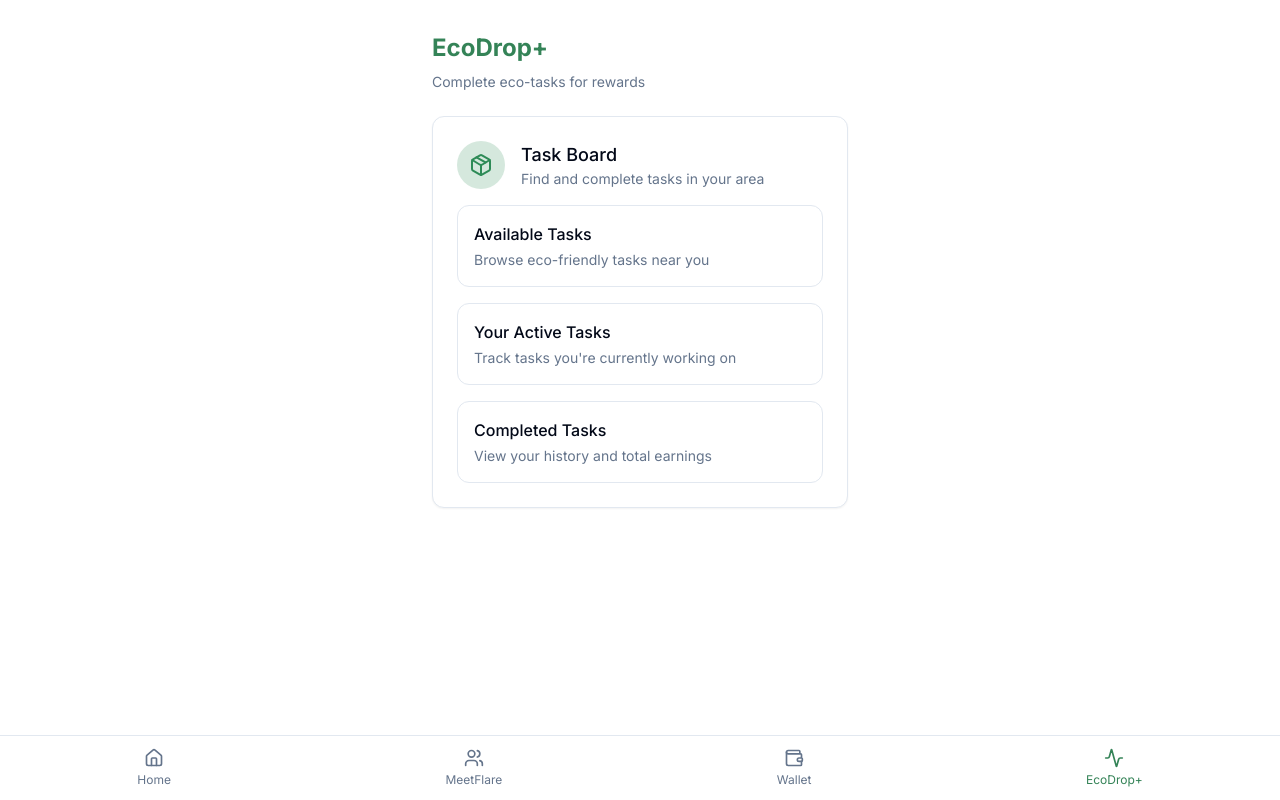
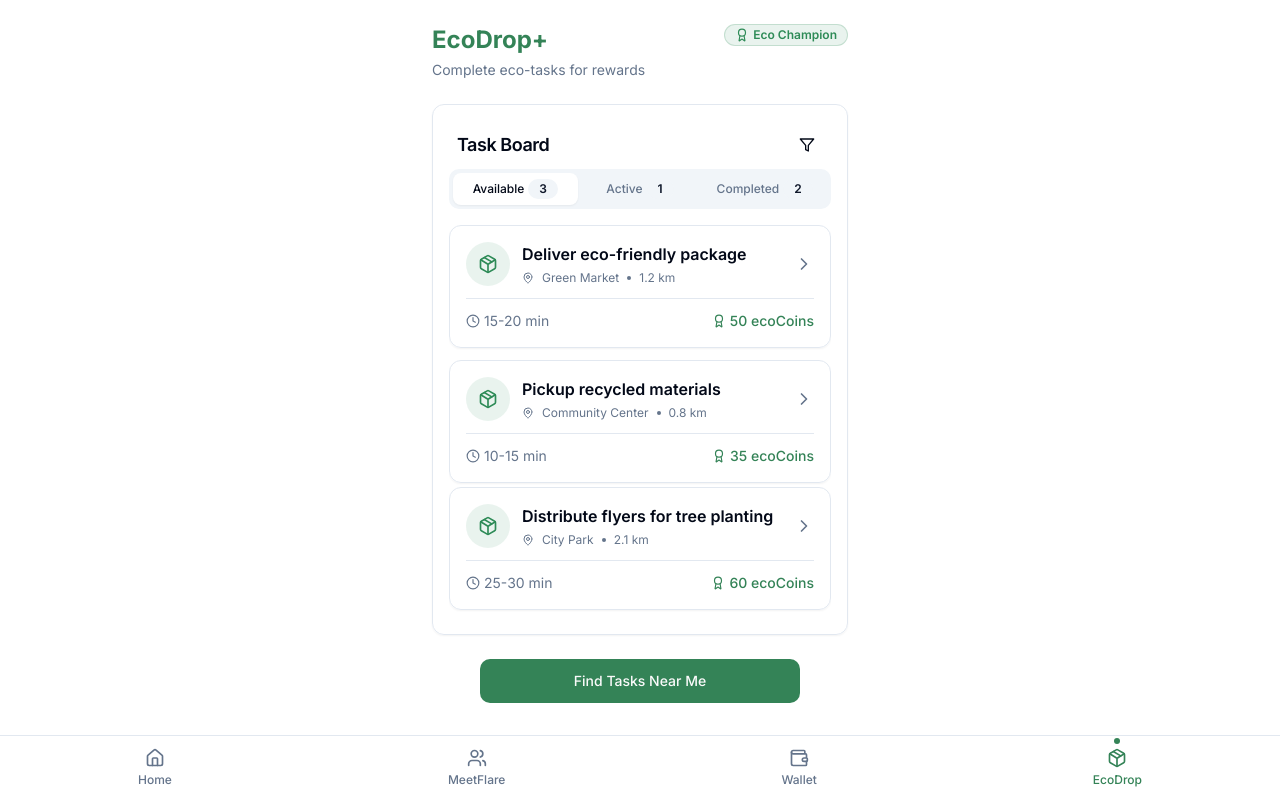
Before and after one commit to ecorunapp/eco-stride-rewards, a React (Vite) app: page /ecodrop in a window 1280 px wide. Built offline with nearby package versions, Linux system fonts and the light colour scheme.

Commit message:
Refactor: Improve UI/UX across the app

```diff
--- a/src/components/layout/BottomNav.tsx
+++ b/src/components/layout/BottomNav.tsx
@@ -1,7 +1,7 @@
 
 import React from "react";
 import { Link, useLocation } from "react-router-dom";
-import { Home, Wallet, Activity, Users } from "lucide-react";
+import { Home, Wallet, Package, Users } from "lucide-react";
 import { cn } from "@/lib/utils";
 
 const BottomNav = () => {
@@ -24,14 +24,14 @@ const BottomNav = () => {
       path: "/wallet",
     },
     {
-      icon: Activity,
-      label: "EcoDrop+",
+      icon: Package,
+      label: "EcoDrop",
       path: "/ecodrop",
     }
   ];
 
   return (
-    <nav className="fixed bottom-0 left-0 right-0 z-50 bg-background border-t border-border">
+    <nav className="fixed bottom-0 left-0 right-0 z-50 bg-background/80 backdrop-blur-md border-t border-border">
       <div className="flex justify-around items-center h-16">
         {navItems.map((item) => {
           const isActive = location.pathname === item.path;
@@ -41,18 +41,24 @@ const BottomNav = () => {
               key={item.path}
               to={item.path}
               className={cn(
-                "flex flex-col items-center justify-center px-3 py-1",
+                "flex flex-col items-center justify-center px-3 py-1 relative",
                 "transition-colors duration-200",
                 isActive
                   ? "text-primary"
                   : "text-muted-foreground hover:text-foreground"
               )}
             >
+              {isActive && (
+                <span className="absolute -top-1.5 w-1.5 h-1.5 rounded-full bg-primary" />
+              )}
               <item.icon className={cn(
-                "h-5 w-5",
-                isActive && "text-primary"
+                "h-5 w-5 mb-1",
+                isActive ? "text-primary" : "text-muted-foreground"
               )} />
-              <span className="text-xs mt-1">{item.label}</span>
+              <span className={cn(
+                "text-xs font-medium",
+                isActive ? "text-primary" : "text-muted-foreground"
+              )}>{item.label}</span>
             </Link>
           );
         })}
--- a/src/pages/EcoDropPage.tsx
+++ b/src/pages/EcoDropPage.tsx
@@ -1,46 +1,187 @@
 
-import React from "react";
-import { Card, CardContent } from "@/components/ui/card";
-import { Package } from "lucide-react";
+import React, { useState } from "react";
+import { Card, CardContent, CardHeader, CardTitle } from "@/components/ui/card";
+import { Package, MapPin, Clock, Award, ChevronRight, Filter } from "lucide-react";
+import { Button } from "@/components/ui/button";
+import { Tabs, TabsList, TabsTrigger, TabsContent } from "@/components/ui/tabs";
+import { Separator } from "@/components/ui/separator";
+import { Badge } from "@/components/ui/badge";
+
+const TaskCard = ({ title, location, timeEstimate, reward, distance }) => (
+  <Card className="w-full mb-3 hover:shadow-md transition-shadow duration-300 cursor-pointer border-border bg-background/80 backdrop-blur-sm">
+    <CardContent className="p-4">
+      <div className="flex items-center justify-between">
+        <div className="flex items-center gap-3">
+          <div className="bg-eco-green/10 p-3 rounded-full">
+            <Package className="h-5 w-5 text-eco-green" />
+          </div>
+          <div>
+            <h3 className="font-semibold text-base">{title}</h3>
+            <div className="flex items-center gap-2 text-muted-foreground text-xs mt-1">
+              <MapPin className="h-3 w-3" />
+              <span>{location}</span>
+              <span className="inline-block h-1 w-1 rounded-full bg-muted-foreground"></span>
+              <span>{distance}</span>
+            </div>
+          </div>
+        </div>
+        <ChevronRight className="h-5 w-5 text-muted-foreground" />
+      </div>
+
+      <Separator className="my-3" />
+
+      <div className="flex items-center justify-between text-sm">
+        <div className="flex items-center gap-1 text-muted-foreground">
+          <Clock className="h-3.5 w-3.5" />
+          <span>{timeEstimate}</span>
+        </div>
+        <div className="flex items-center gap-1 text-primary font-medium">
+          <Award className="h-3.5 w-3.5" />
+          <span>{reward}</span>
+        </div>
+      </div>
+    </CardContent>
+  </Card>
+);
 
 const EcoDropPage = () => {
+  const [activeTab, setActiveTab] = useState("available");
+
+  // Mock task data
+  const availableTasks = [
+    {
+      id: 1,
+      title: "Deliver eco-friendly package",
+      location: "Green Market",
+      distance: "1.2 km",
+      timeEstimate: "15-20 min",
+      reward: "50 ecoCoins"
+    },
+    {
+      id: 2,
+      title: "Pickup recycled materials",
+      location: "Community Center",
+      distance: "0.8 km",
+      timeEstimate: "10-15 min",
+      reward: "35 ecoCoins"
+    },
+    {
+      id: 3,
+      title: "Distribute flyers for tree planting",
+      location: "City Park",
+      distance: "2.1 km",
+      timeEstimate: "25-30 min",
+      reward: "60 ecoCoins"
+    }
+  ];
+
+  const activeTasks = [
+    {
+      id: 4,
+      title: "Collect compostable waste",
+      location: "Local Farm",
+      distance: "1.5 km",
+      timeEstimate: "15 min left",
+      reward: "45 ecoCoins"
+    }
+  ];
+
+  const completedTasks = [
+    {
+      id: 5,
+      title: "Delivered organic groceries",
+      location: "Riverside Apartments",
+      distance: "1.7 km",
+      timeEstimate: "Completed",
+      reward: "55 ecoCoins (earned)"
+    },
+    {
+      id: 6,
+      title: "Collected recyclable electronics",
+      location: "Tech Recycling Center",
+      distance: "3.2 km",
+      timeEstimate: "Completed",
+      reward: "80 ecoCoins (earned)"
+    }
+  ];
+
   return (
-    <div className="container max-w-md mx-auto px-4 py-8">
-      <header className="mb-6">
-        <h1 className="text-2xl font-bold text-primary mb-2">EcoDrop+</h1>
-        <p className="text-sm text-muted-foreground">Complete eco-tasks for rewards</p>
+    <div className="container max-w-md mx-auto px-4 py-6">
+      <header className="flex justify-between items-start mb-6">
+        <div>
+          <h1 className="text-2xl font-bold text-primary mb-1">EcoDrop+</h1>
+          <p className="text-sm text-muted-foreground">Complete eco-tasks for rewards</p>
+        </div>
+        <Badge variant="outline" className="flex items-center gap-1 bg-eco-green/10 text-eco-green border-eco-green/20">
+          <Award className="h-3.5 w-3.5" />
+          Eco Champion
+        </Badge>
       </header>
 
-      <Card className="mb-8">
-        <CardContent className="p-6">
-          <div className="flex items-center space-x-4 mb-4">
-            <div className="bg-eco-green/20 p-3 rounded-full">
-              <Package className="h-6 w-6 text-eco-green" />
-            </div>
-            <div>
-              <h2 className="text-lg font-medium">Task Board</h2>
-              <p className="text-sm text-muted-foreground">Find and complete tasks in your area</p>
-            </div>
-          </div>
+      <Card className="mb-6 border-border bg-background/80 backdrop-blur-sm">
+        <CardHeader className="pb-2">
+          <CardTitle className="text-lg flex items-center justify-between">
+            <span>Task Board</span>
+            <Button variant="ghost" size="icon" className="h-8 w-8">
+              <Filter className="h-4 w-4" />
+            </Button>
+          </CardTitle>
+        </CardHeader>
+        <CardContent className="p-4 pt-0">
+          <Tabs
+            defaultValue="available"
+            value={activeTab}
+            onValueChange={setActiveTab}
+            className="w-full"
+          >
+            <TabsList className="grid grid-cols-3 mb-4">
+              <TabsTrigger value="available" className="text-xs">
+                Available
+                <Badge variant="secondary" className="ml-1 h-5 bg-muted">{availableTasks.length}</Badge>
+              </TabsTrigger>
+              <TabsTrigger value="active" className="text-xs">
+                Active
+                <Badge variant="secondary" className="ml-1 h-5 bg-muted">{activeTasks.length}</Badge>
+              </TabsTrigger>
+              <TabsTrigger value="completed" className="text-xs">
+                Completed
+                <Badge variant="secondary" className="ml-1 h-5 bg-muted">{completedTasks.length}</Badge>
+              </TabsTrigger>
+            </TabsList>
 
-          <div className="mt-4 space-y-4">
-            <div className="p-4 border border-border rounded-lg">
-              <h3 className="font-medium mb-1">Available Tasks</h3>
-              <p className="text-sm text-muted-foreground">Browse eco-friendly tasks near you</p>
-            </div>
+            <TabsContent value="available" className="space-y-1 mt-0 max-h-[60vh] overflow-y-auto pb-2">
+              {availableTasks.map(task => (
+                <TaskCard key={task.id} {...task} />
+              ))}
+            </TabsContent>
 
-            <div className="p-4 border border-border rounded-lg">
-              <h3 className="font-medium mb-1">Your Active Tasks</h3>
-              <p className="text-sm text-muted-foreground">Track tasks you're currently working on</p>
-            </div>
+            <TabsContent value="active" className="space-y-1 mt-0 max-h-[60vh] overflow-y-auto pb-2">
+              {activeTasks.length > 0 ? (
+                activeTasks.map(task => (
+                  <TaskCard key={task.id} {...task} />
+                ))
+              ) : (
+                <div className="text-center py-8 text-muted-foreground">
+                  <p>No active tasks</p>
+                  <p className="text-sm mt-1">Accept a task to get started</p>
+                </div>
+              )}
+            </TabsContent>
 
-            <div className="p-4 border border-border rounded-lg">
-              <h3 className="font-medium mb-1">Completed Tasks</h3>
-              <p className="text-sm text-muted-foreground">View your history and total earnings</p>
-            </div>
-          </div>
+            <TabsContent value="completed" className="space-y-1 mt-0 max-h-[60vh] overflow-y-auto pb-2">
+              {completedTasks.map(task => (
+                <TaskCard key={task.id} {...task} />
+              ))}
+            </TabsContent>
+          </Tabs>
         </CardContent>
       </Card>
+
+      <div className="flex justify-center">
+        <Button className="w-full max-w-xs" size="lg">
+          Find Tasks Near Me
+        </Button>
+      </div>
     </div>
   );
 };
```
